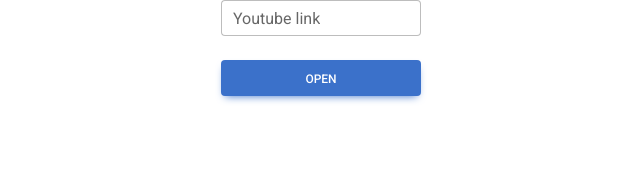
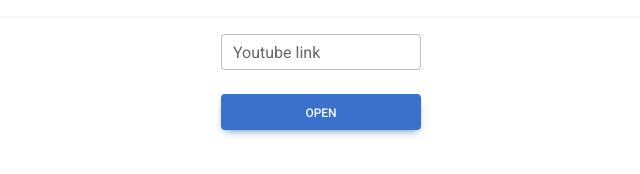
Before and after one commit to Xondee/Wallpaper, a website: page index.html in a window 1280 px wide. Shown: the whole page, without its empty margins (319-959 px from the left). Drawn offline with Linux system fonts and the light colour scheme.

Commit message:
Update index.html

```diff
--- a/index.html
+++ b/index.html
@@ -22,9 +22,7 @@
   </head>
     <!-- Start your project here-->
 <body data-new-gr-c-s-check-loaded="14.1135.0" data-gr-ext-installed=""><div class="outer">
-  <div class="d-grid gap-3">
-  <div></div>
-</div>
+<hr class="hr" />
   <div class="mx-auto" style="width: 200px">
    <form action="/Wallpaper/background.html">
   <div class="form-outline mb-4">
```
